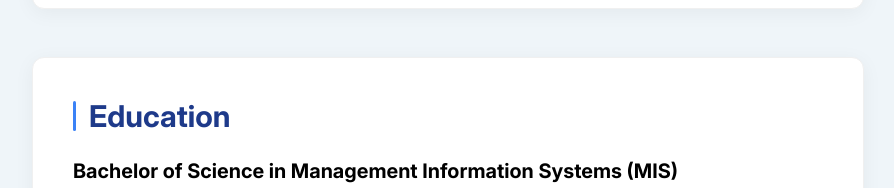
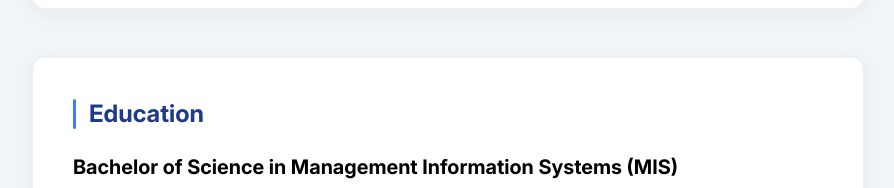
Before and after one commit to ezzatabdeen-dev/protfolio, a Next.js app: page /en in a window 1280 px wide. Shown: the part 970-1158 px from the top of the page, without its empty margins (192-1086 px from the left). Built offline with nearby package versions, Linux system fonts and the light colour scheme.

Commit message:
Update Education.jsx

```diff
--- a/src/components/Education/Education.jsx
+++ b/src/components/Education/Education.jsx
@@ -5,7 +5,7 @@ export const Education = ({ data }) => {
     <div className={`container ${styles.EducationContainer}`}>
       <div className={styles.EducationWrapper}>
         <section id="education" className={styles.EducationItem}>
-          <h2 className={`text-6 line-6 sectionTitlBbefore`}>{data.title}</h2>
+          <h2 className={`text-5 line-5 sectionTitlBbefore`}>{data.title}</h2>
           <div>
             {data.items.map((item, idx) => (
               <div key={idx}>
```
